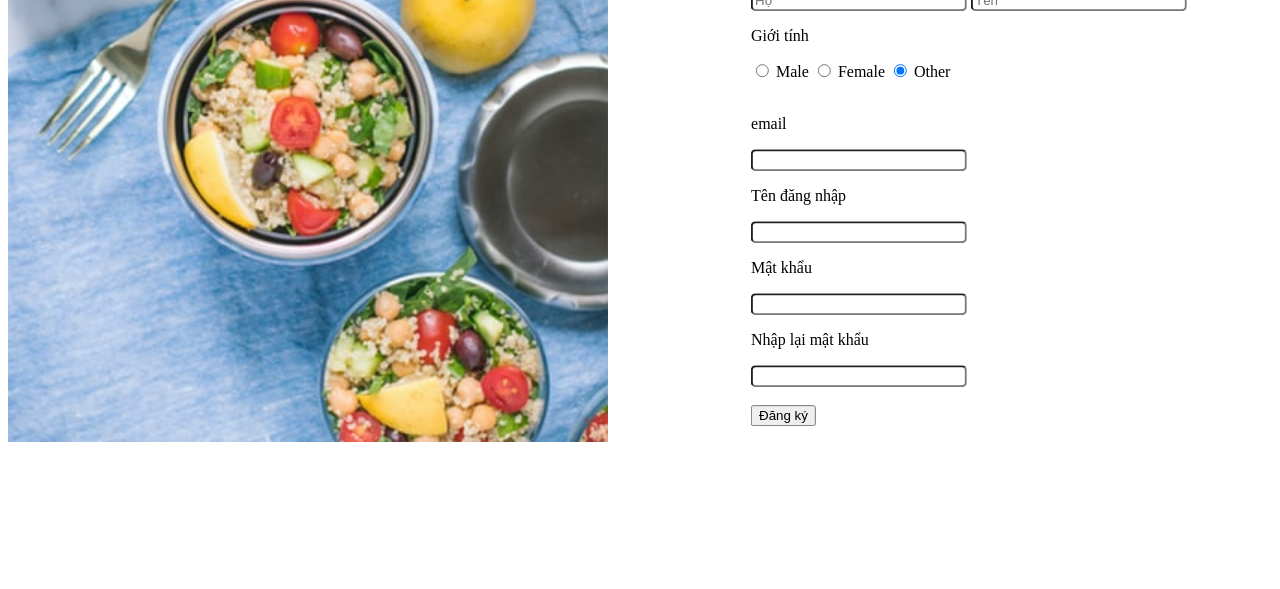
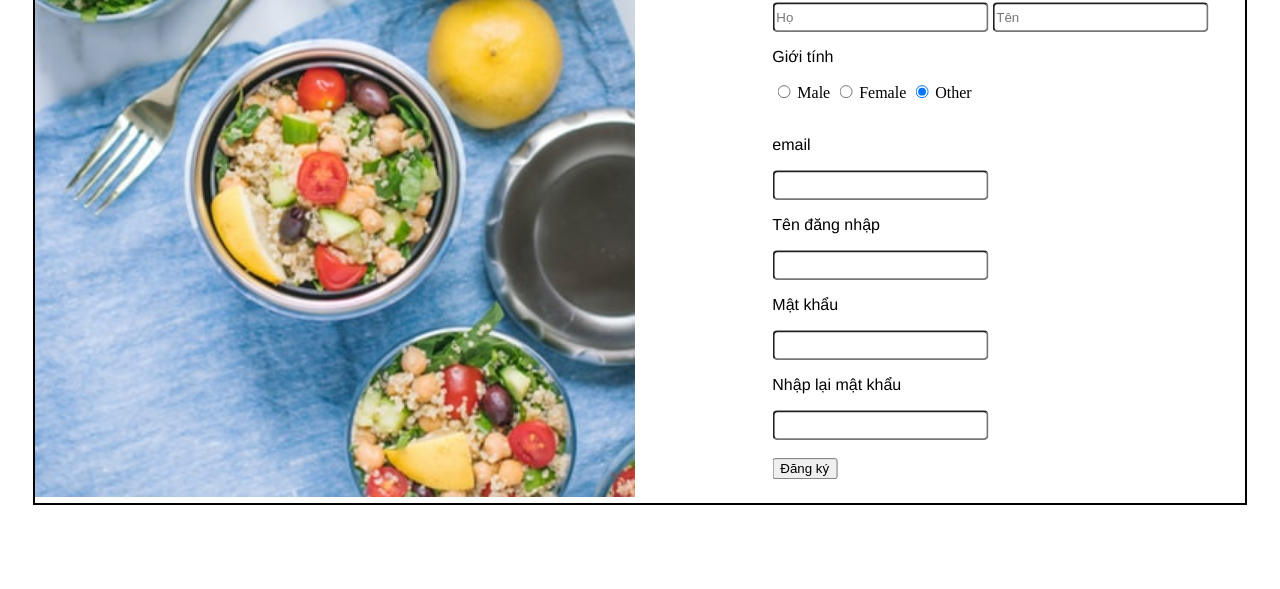
Before and after one commit to letrunghieu0803/Foody_Project, a plain HTML site: page project-thai/project.html in a window 1280 px wide. Shown: the part 211-800 px from the top of the page. Drawn offline with Linux system fonts and the light colour scheme.

Commit message:
initial commit

```diff
--- a/project-thai/project.css
+++ b/project-thai/project.css
@@ -22,7 +22,7 @@ input{
     box-sizing: border-box;
     /* height: 278px; */
     height: 35%;
-    margin-right: 2%;
+    margin-right: 0%;
     margin-bottom: 0%;
 }
 
@@ -42,13 +42,17 @@ input:focus{
 }
 
 .radius{
-    height: 1rem;
+    height: 1.5rem;
     width: 13rem;
 }
 
-.khung{
-    margin-bottom: 15%;
-    margin-top: 15%;
-    margin-left: 15%;
-    margin-right: 15%;
+#khung{
+    margin-bottom: 2%;
+    margin-top: 2%;
+    margin-left: 2%;
+    margin-right: 2%;
+    border: black 2px solid;
 }
+p{
+    font-family: Helvetica;
+}
--- a/project-thai/project.html
+++ b/project-thai/project.html
@@ -20,9 +20,9 @@
         <br>
         <div class="form">
             <div>
-                <input type="text" id="firstname" name="firstname" placeholder="Họ" value="" class="radius"
+                <input type="text" id="firstname" name="firstname" placeholder="Họ" class="radius"
                     required />
-                <input type="text" id="lastname" name="lastname" placeholder="Tên" value="" class="radius"
+                <input type="text" id="lastname" name="lastname" placeholder="Tên" class="radius"
                     required />
             </div>
 
```
